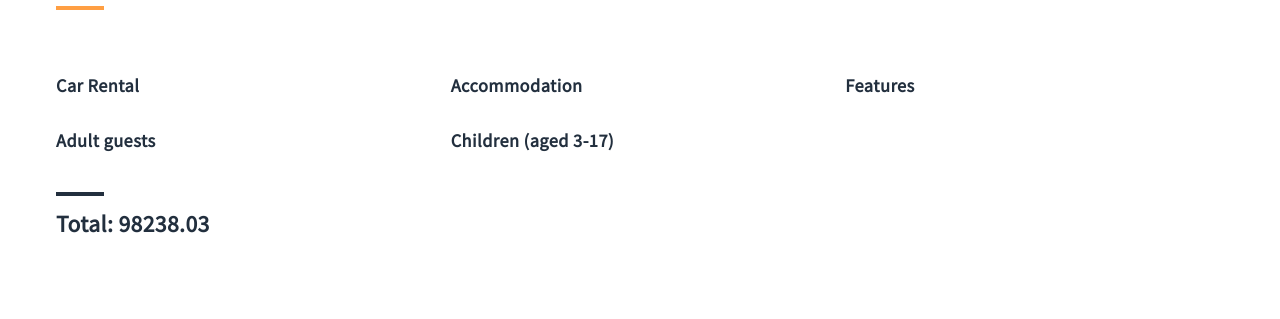
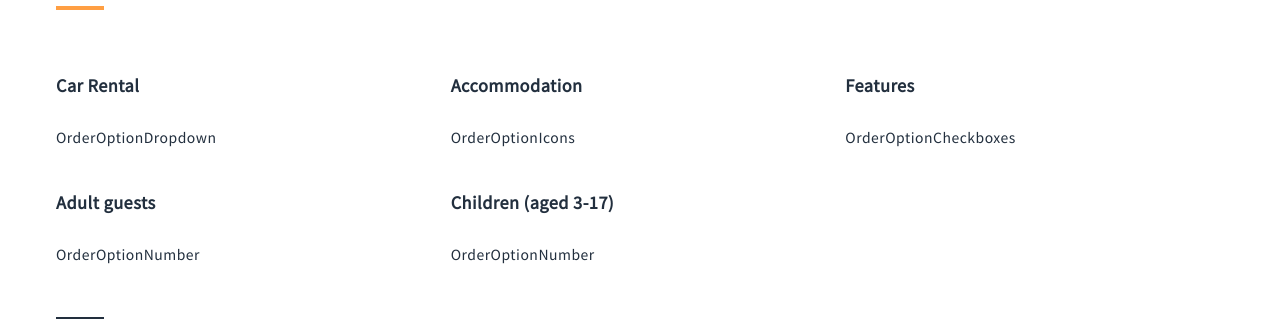
Before and after one commit to eremziom/travel-agency, a React app: page /trip/1 in a window 1280 px wide. Shown: the part 1701-2020 px from the top of the page. Built offline with nearby package versions, Linux system fonts and the light colour scheme.

Commit message:
add OrderOption new components

```diff
--- a/src/components/features/OrderOption/OrderOption.js
+++ b/src/components/features/OrderOption/OrderOption.js
@@ -1,10 +1,29 @@
 import React from 'react';
 import styles from './OrderOption.scss';
+import OrderOptionDropdown from './OrderOptionDropdown';
+import OrderOptionNumber from './OrderOptionNumber';
+import OrderOptionIcons from './OrderOptionIcons';
+import OrderOptionCheckboxes from './OrderOptionCheckboxes';
 
-const OrderOption = (option) => {
-  return(
-    <h3 className={styles.title}>{option.name}</h3>
-  );
+const optionTypes = {
+  dropdown: OrderOptionDropdown,
+  icons: OrderOptionIcons,
+  checkboxes: OrderOptionCheckboxes,
+  number: OrderOptionNumber,
+};
+
+const OrderOption = ({name, type, ...otherProps}) => {
+  const OptionComponent = optionTypes[type];
+  if(!OptionComponent){
+    return null;
+  } else{
+    return(
+      <div className={styles.component}>
+        <h3 className={styles.title}>{name}</h3>
+        <OptionComponent {...otherProps} />
+      </div>
+    );
+  }
 };
 
 export default OrderOption;
--- /dev/null
+++ b/src/components/features/OrderOption/OrderOptionCheckboxes.js
@@ -0,0 +1,9 @@
+import React from 'react';
+
+const OrderOptionCheckboxes = () => {
+  return(
+    <div>OrderOptionCheckboxes</div>
+  );
+};
+
+export default OrderOptionCheckboxes;
--- /dev/null
+++ b/src/components/features/OrderOption/OrderOptionDropdown.js
@@ -0,0 +1,9 @@
+import React from 'react';
+
+const OrderOptionDropdown = () => {
+  return(
+    <div>OrderOptionDropdown</div>
+  );
+};
+
+export default OrderOptionDropdown;
--- /dev/null
+++ b/src/components/features/OrderOption/OrderOptionIcons.js
@@ -0,0 +1,9 @@
+import React from 'react';
+
+const OrderOptionIcons = () => {
+  return(
+    <div>OrderOptionIcons</div>
+  );
+};
+
+export default OrderOptionIcons;
--- /dev/null
+++ b/src/components/features/OrderOption/OrderOptionNumber.js
@@ -0,0 +1,9 @@
+import React from 'react';
+
+const OrderOptionNumber = () => {
+  return(
+    <div>OrderOptionNumber</div>
+  );
+};
+
+export default OrderOptionNumber;
```
